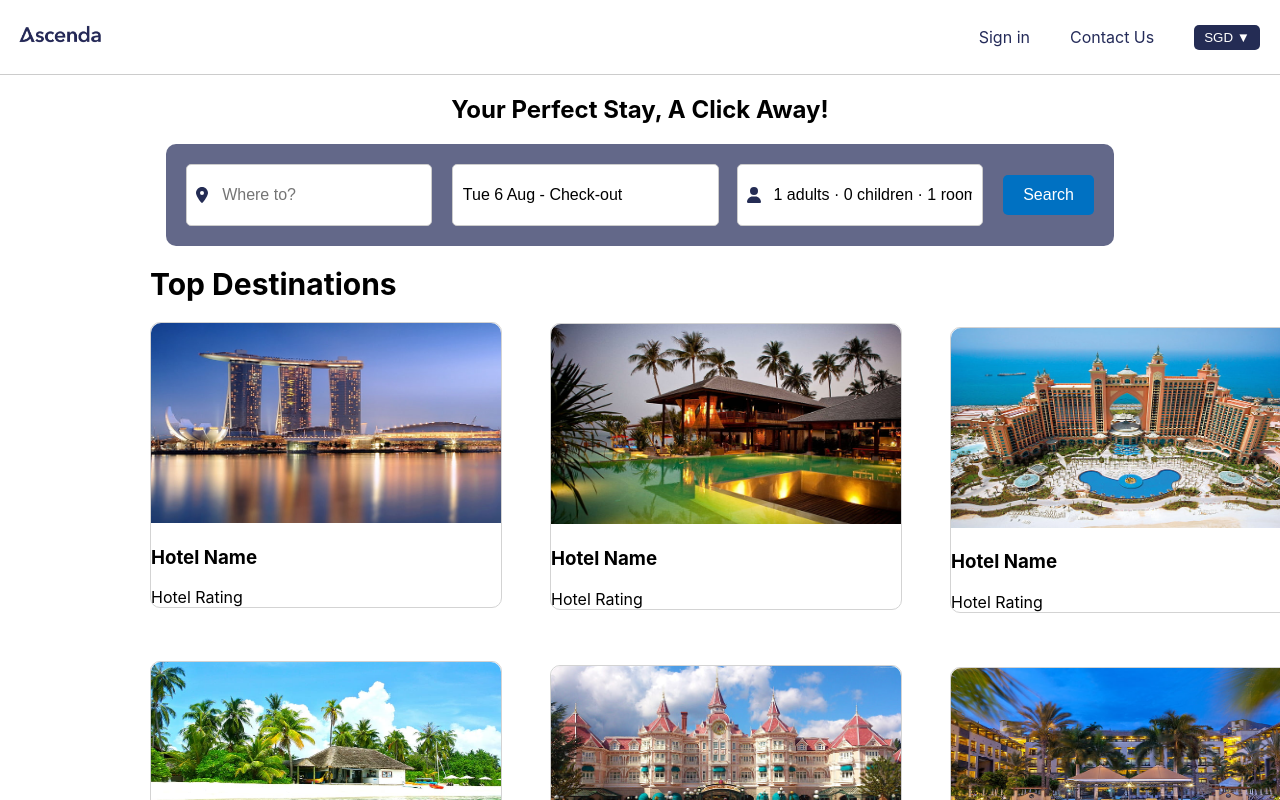
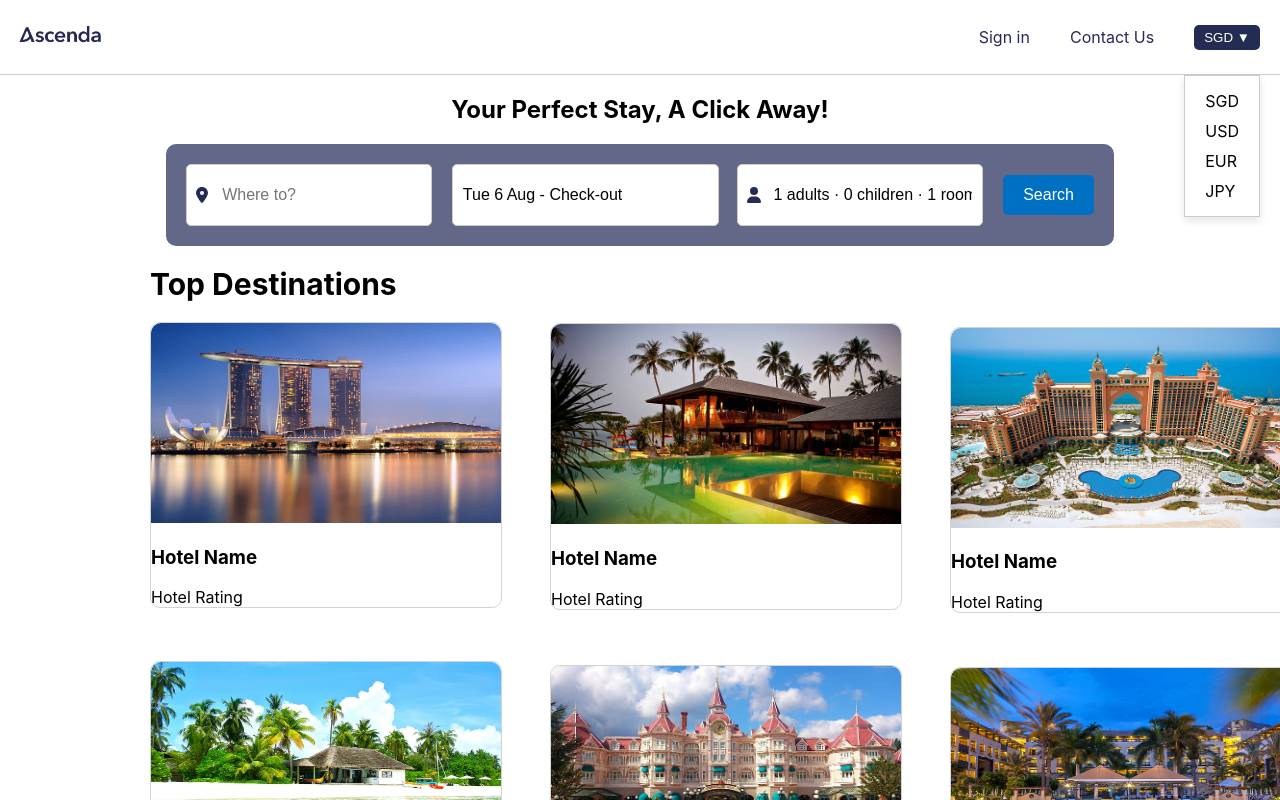
Before and after one commit to Jungstershark/TripLodge, a React (Create React App) app in the folder client/: page / in a window 1280 px wide. Both pictures are taken after a click on the button "SGD ▼". Shown: the top 800 px of the page. Built offline with nearby package versions, Linux system fonts and the light colour scheme.

Commit message:
Fixed the page header currency drop down to fulfil unit test case

```diff
--- a/client/src/pageHeader/pageHeader.css
+++ b/client/src/pageHeader/pageHeader.css
@@ -1,9 +1,12 @@
+/* /src/pageHeader/pageHeader.css */
+
 header {
     border-bottom: 1px solid #ccc;
     display: flex;
     justify-content: space-between;
     align-items: center;
     padding: 10px 20px;
+    position: relative;
 }
 
 ul {
@@ -15,10 +18,12 @@ ul {
     justify-content: flex-end;
     flex-grow: 1;
     gap: 20px;
+    position: relative;
 }
 
 li {
     margin-left: 20px;
+    position: relative;
 }
 
 .Logo {
@@ -45,21 +50,42 @@ li {
 .SignIn {
     font-size: 16px;
     cursor: pointer;
+}
 
-}
-li a{
-    text-decoration:none;
+li a {
+    text-decoration: none;
     color: #242B59;
 }
 
-li a:hover{
-    color:#766fdc;
+li a:hover {
+    color: #766fdc;
 }
 
-.logobutton{
+.logobutton {
     background: none;
     border: none;
     padding: 0;
     cursor: pointer;
     outline: none;
 }
+
+#currency-dropdown {
+    position: absolute;
+    top: 50px; /* Adjust based on your header height */
+    right: 0; /* Align to the right of the button */
+    background-color: white;
+    border: 1px solid #ccc;
+    padding: 10px;
+    box-shadow: 0 4px 8px rgba(0, 0, 0, 0.1);
+    z-index: 1000;
+    width: max-content; /* Adjust width as necessary */
+}
+
+#currency-dropdown div {
+    padding: 5px 10px;
+    cursor: pointer;
+}
+
+#currency-dropdown div:hover {
+    background-color: #f0f0f0;
+}
--- a/client/src/pageHeader/pageHeader.js
+++ b/client/src/pageHeader/pageHeader.js
@@ -1,14 +1,27 @@
-import React from 'react';
-import {useNavigate} from 'react-router-dom'
-import { Link } from 'react-router-dom';
+// /src/pageHeader/pageHeader.js
+
+import React, { useState } from 'react';
+import { useNavigate, Link } from 'react-router-dom';
 import './pageHeader.css';
 
 function PageHeader() {
   const navigate = useNavigate();
+  const [showCurrencyDropdown, setShowCurrencyDropdown] = useState(false);
+  const [selectedCurrency, setSelectedCurrency] = useState('SGD');
 
-    const handleLogoClick = () =>{
-        navigate("/");
-    }
+  const handleLogoClick = () => {
+    navigate('/');
+  };
+
+  const handleCurrencyClick = () => {
+    setShowCurrencyDropdown(!showCurrencyDropdown);
+  };
+
+  const handleCurrencySelect = (currency) => {
+    setSelectedCurrency(currency);
+    setShowCurrencyDropdown(false);
+  };
+
   return (
     <header>
       <ul>
@@ -23,7 +36,17 @@ function PageHeader() {
         <li className="ContactUs">
           <a href="#contactus">Contact Us</a>
         </li>
-            <li className="SGD"><button>SGD ▼</button></li>
+        <li className="SGD">
+          <button onClick={handleCurrencyClick}>{selectedCurrency} ▼</button>
+          {showCurrencyDropdown && (
+            <div id="currency-dropdown">
+              <div onClick={() => handleCurrencySelect('SGD')}>SGD</div>
+              <div onClick={() => handleCurrencySelect('USD')}>USD</div>
+              <div onClick={() => handleCurrencySelect('EUR')}>EUR</div>
+              <div onClick={() => handleCurrencySelect('JPY')}>JPY</div>
+            </div>
+          )}
+        </li>
       </ul>
     </header>
   );
```
Lines whose indentation alone changed are shown as unchanged.
